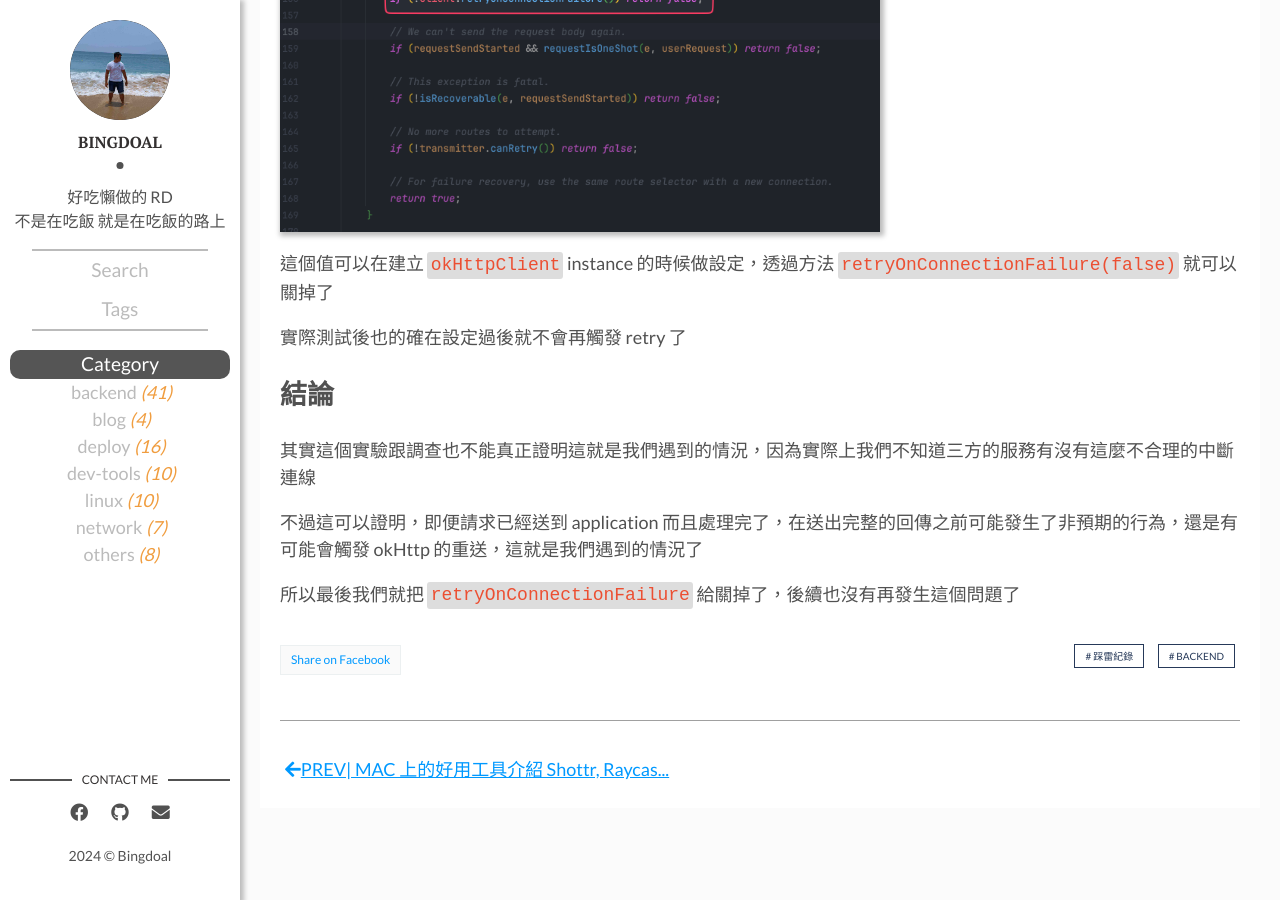
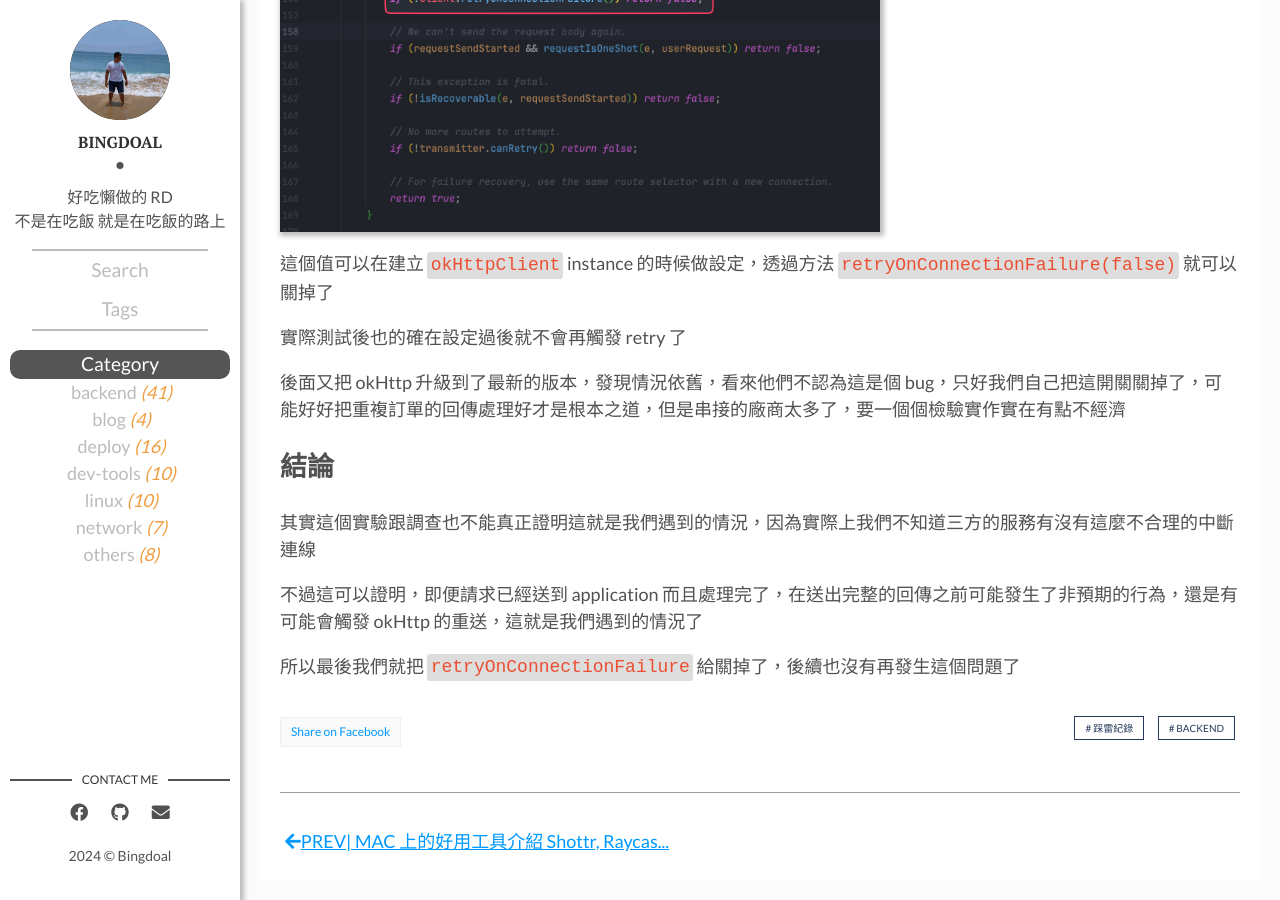
Before and after one commit to Bingdoal/bingdoal.github.io, a Jekyll site: the page built from _posts/2024/2024-04-09-ok-http-client-auto-retry-issue.md, in a window 1280 px wide and 900 px high, scrolled down 4963 px. Built offline with Jekyll 4.4.1, drawn with Linux system fonts in a browser that asks for light colours; comment, search, counter and statistics services are not loaded.

Commit message:
fix content

```diff
--- a/_posts/2024/2024-04-09-ok-http-client-auto-retry-issue.md
+++ b/_posts/2024/2024-04-09-ok-http-client-auto-retry-issue.md
@@ -84,6 +84,8 @@ const server = net.createServer(socket => {
 
 實際測試後也的確在設定過後就不會再觸發 retry 了
 
+後面又把 okHttp 升級到了最新的版本，發現情況依舊，看來他們不認為這是個 bug，只好我們自己把這開關關掉了，可能好好把重複訂單的回傳處理好才是根本之道，但是串接的廠商太多了，要一個個檢驗實作實在有點不經濟
+
 ## 結論
 
 其實這個實驗跟調查也不能真正證明這就是我們遇到的情況，因為實際上我們不知道三方的服務有沒有這麼不合理的中斷連線
```
